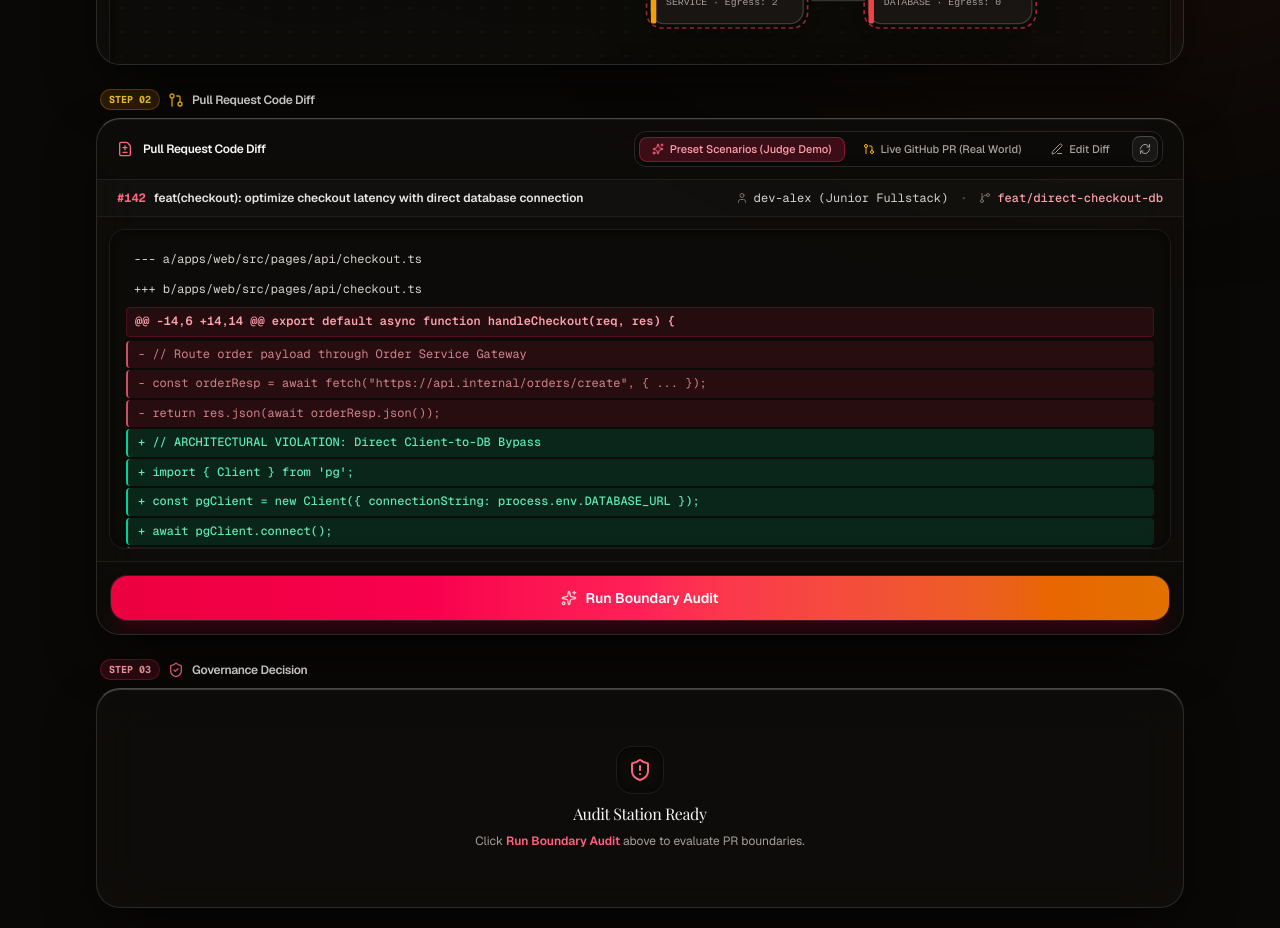
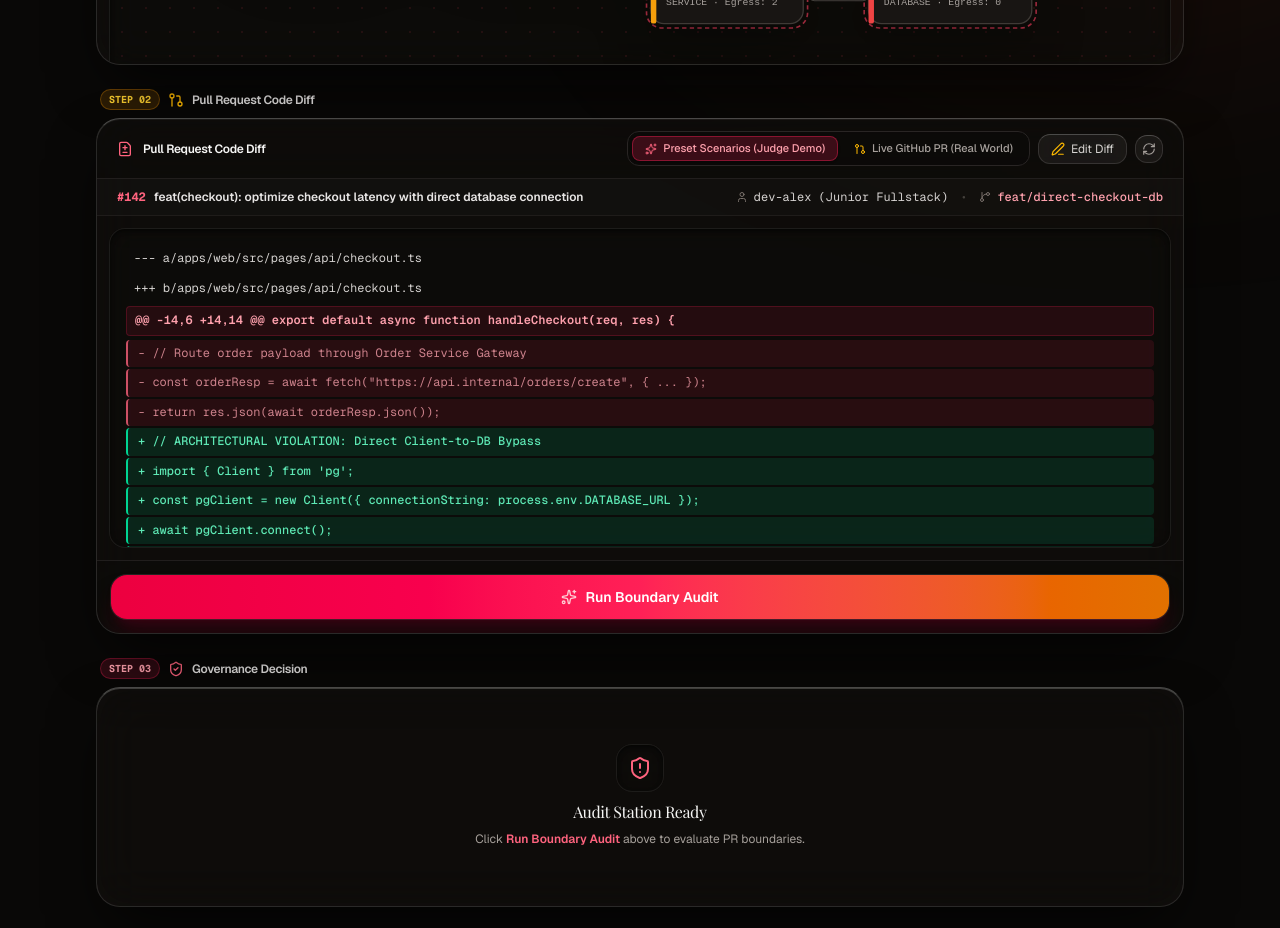
Before and after one commit to RITIKSINGH-DEOS/ArchSense, a Next.js app in the folder frontend/: page / in a window 1280 px wide. Shown: the part 900-1828 px from the top of the page. Built offline with nearby package versions, Linux system fonts and the light colour scheme; a web font is replaced by a local one.

Commit message:
fix(ui): decouple edit toggle from source selector so users can edit both dummy and real GitHub diffs

```diff
--- a/frontend/src/components/DiffInspector.tsx
+++ b/frontend/src/components/DiffInspector.tsx
@@ -12,9 +12,6 @@ import {
   GitPullRequest,
   Check,
   Copy,
-  ExternalLink,
-  Code2,
-  Sliders,
   AlertCircle,
   Terminal,
 } from 'lucide-react';
@@ -55,7 +52,8 @@ export const DiffInspector: React.FC<Props> = ({
   isAudited,
   onReset,
 }) => {
-  const [activeMode, setActiveMode] = useState<'preset' | 'github' | 'custom'>('preset');
+  const [activeSource, setActiveSource] = useState<'preset' | 'github'>('preset');
+  const [isEditing, setIsEditing] = useState<boolean>(false);
   const [githubUrl, setGithubUrl] = useState<string>('https://github.com/facebook/react/pull/28000');
   const [isFetchingPR, setIsFetchingPR] = useState<boolean>(false);
   const [fetchError, setFetchError] = useState<string | null>(null);
@@ -185,7 +183,7 @@ jobs:
 
   return (
     <div className="glass-panel rounded-3xl overflow-hidden flex flex-col w-full shadow-2xl transition-all duration-300">
-      {/* 1. Header Toolbar with Mode Switcher */}
+      {/* 1. Header Toolbar with Source Selector & Edit Toggle */}
       <div className="px-5 py-3 border-b border-stone-800/80 bg-stone-950/60 backdrop-blur-xl flex flex-col sm:flex-row sm:items-center justify-between gap-3">
         <div className="flex items-center space-x-2.5">
           <FileDiff className="w-4 h-4 text-rose-400" />
@@ -194,12 +192,13 @@ jobs:
           </h3>
         </div>
 
-        {/* Segmented Mode Selector: Presets vs Live GitHub PR vs Custom Edit */}
-        <div className="flex items-center space-x-1.5 bg-stone-950/80 p-1 rounded-xl border border-stone-800 text-xs">
+        <div className="flex items-center flex-wrap gap-2">
+          {/* Segmented Mode Selector: Presets vs Live GitHub PR */}
+          <div className="flex items-center space-x-1 bg-stone-950/80 p-1 rounded-xl border border-stone-800 text-xs">
             <button
-            onClick={() => setActiveMode('preset')}
+              onClick={() => setActiveSource('preset')}
               className={`px-3 py-1 rounded-lg text-[11px] font-medium transition-all duration-200 flex items-center space-x-1.5 ${
-              activeMode === 'preset'
+                activeSource === 'preset'
                   ? 'bg-rose-500/20 text-rose-300 border border-rose-500/40 shadow-sm'
                   : 'text-stone-400 hover:text-stone-200'
               }`}
@@ -209,9 +208,9 @@ jobs:
             </button>
 
             <button
-            onClick={() => setActiveMode('github')}
+              onClick={() => setActiveSource('github')}
               className={`px-3 py-1 rounded-lg text-[11px] font-medium transition-all duration-200 flex items-center space-x-1.5 ${
-              activeMode === 'github'
+                activeSource === 'github'
                   ? 'bg-amber-500/20 text-amber-300 border border-amber-500/40 shadow-sm'
                   : 'text-stone-400 hover:text-stone-200'
               }`}
@@ -219,31 +218,45 @@ jobs:
               <GitPullRequest className="w-3 h-3 text-amber-400" />
               <span>Live GitHub PR (Real World)</span>
             </button>
+          </div>
 
+          {/* Edit / View Toggle */}
           <button
-            onClick={() => setActiveMode('custom')}
-            className={`px-3 py-1 rounded-lg text-[11px] font-medium transition-all duration-200 flex items-center space-x-1.5 ${
-              activeMode === 'custom'
-                ? 'bg-stone-800 text-white border border-stone-700 shadow-sm'
-                : 'text-stone-400 hover:text-stone-200'
+            onClick={() => setIsEditing(!isEditing)}
+            className={`flex items-center space-x-1.5 text-xs px-3 py-1.5 rounded-xl border transition-all duration-200 ${
+              isEditing
+                ? 'bg-amber-500/15 border-amber-500/50 text-amber-300 font-semibold shadow-sm'
+                : 'glass-pill text-stone-300 hover:text-white'
             }`}
           >
-            <Edit3 className="w-3 h-3 text-stone-400" />
-            <span>Edit Diff</span>
+            {isEditing ? (
+              <>
+                <Eye className="w-3.5 h-3.5" />
+                <span className="font-sans">View</span>
+              </>
+            ) : (
+              <>
+                <Edit3 className="w-3.5 h-3.5 text-amber-400" />
+                <span className="font-sans">Edit Diff</span>
+              </>
+            )}
           </button>
 
           <button
-            onClick={onReset}
-            className="p-1.5 rounded-lg glass-pill text-stone-400 hover:text-white transition-colors duration-200 ml-1"
+            onClick={() => {
+              setIsEditing(false);
+              onReset();
+            }}
+            className="p-1.5 rounded-xl glass-pill text-stone-400 hover:text-white transition-colors duration-200"
             title="Reset Diff"
           >
-            <RefreshCw className="w-3 h-3" />
+            <RefreshCw className="w-3.5 h-3.5" />
           </button>
         </div>
       </div>
 
       {/* 2. Live GitHub PR Fetching Drawer (Only shown when Live GitHub PR mode is active) */}
-      {activeMode === 'github' && (
+      {activeSource === 'github' && (
         <div className="px-5 py-3.5 bg-stone-900/40 border-b border-stone-800/80 flex flex-col gap-2.5 animate-fade-in">
           <div className="flex flex-col sm:flex-row items-stretch sm:items-center gap-2">
             <div className="relative flex-1">
@@ -349,7 +362,7 @@ jobs:
             <GitBranch className="w-3 h-3 text-stone-500" />
             <span className="text-rose-300 font-medium">{prBranch}</span>
           </span>
-          {activeMode === 'custom' && (
+          {isEditing && (
             <span className="text-amber-400 text-[10px] font-semibold animate-pulse">
               ● Edit Mode
             </span>
@@ -359,12 +372,12 @@ jobs:
 
       {/* 4. Diff Content Area */}
       <div className="glass-inner rounded-2xl m-3 font-mono text-xs overflow-y-auto h-[320px] shadow-inner">
-        {activeMode === 'custom' ? (
+        {isEditing ? (
           <div className="p-4 h-full animate-fade-in">
             <textarea
               value={diffCode}
               onChange={(e) => onDiffChange(e.target.value)}
-              placeholder="Paste any unified Git diff here..."
+              placeholder="Paste or edit any unified Git diff here..."
               className="w-full h-full p-3 bg-stone-900/60 text-stone-100 font-mono text-xs rounded-xl border border-stone-700/80 focus:outline-none focus:border-rose-500 leading-relaxed resize-none transition-all duration-200"
             />
           </div>
```
Lines whose indentation alone changed are shown as unchanged.
